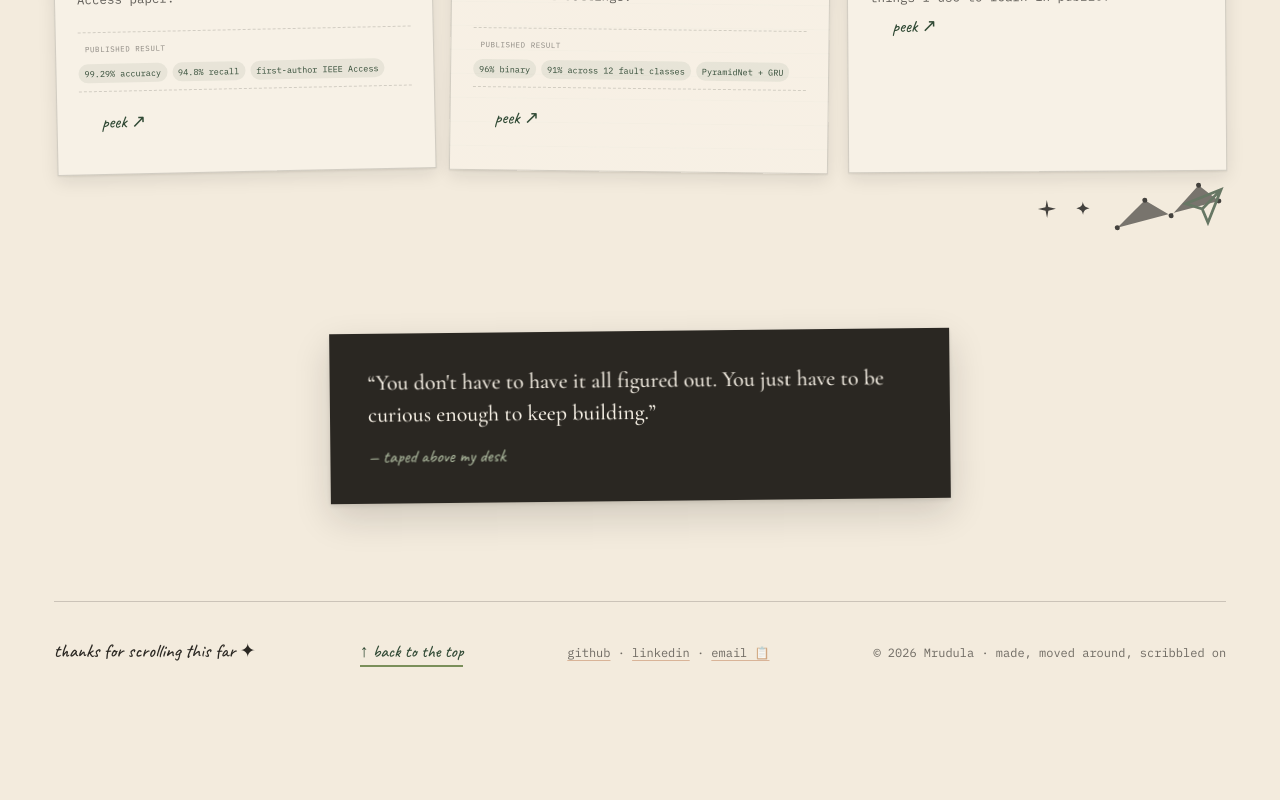
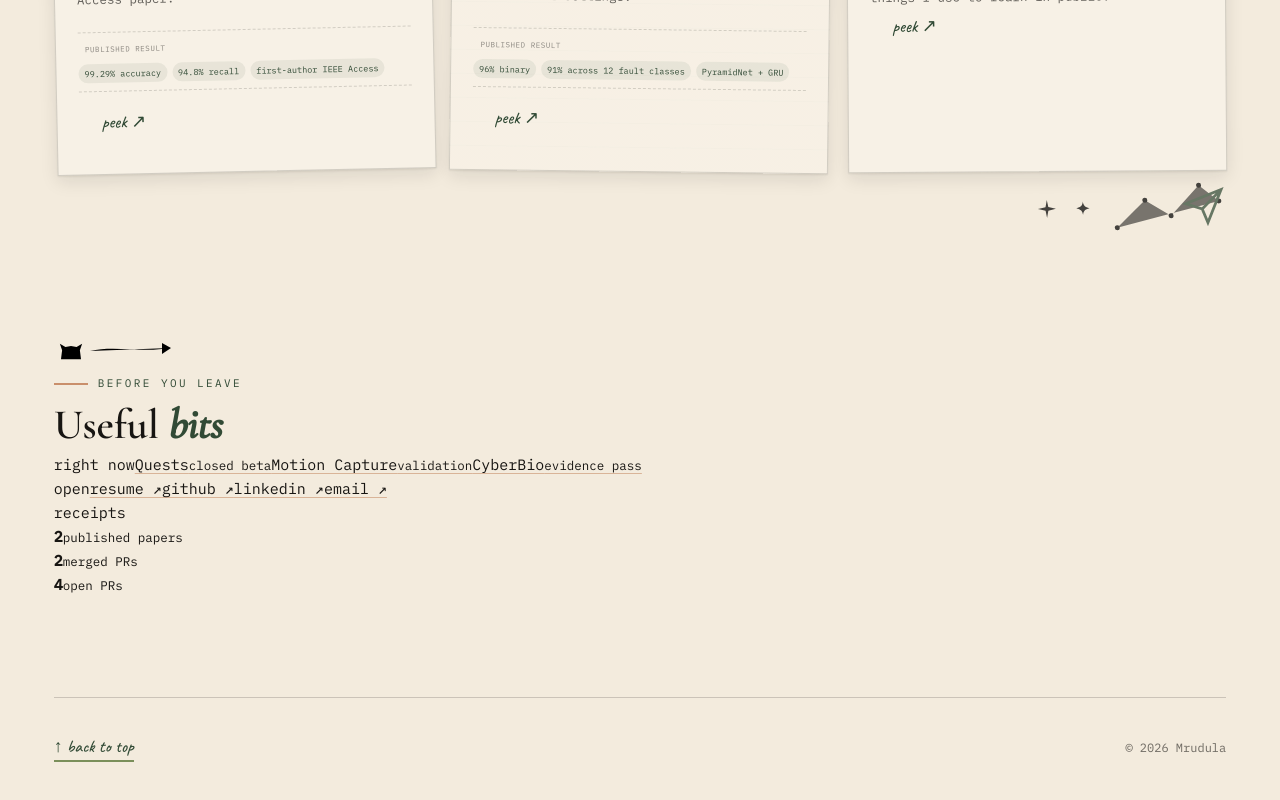
Before and after one commit to Mrudula-itsjuzme/portfolio-site, a React (Vite) app: page / in a window 1280 px wide. Shown: the part 10086-10886 px from the top of the page. Built offline with nearby package versions, Linux system fonts and the light colour scheme.

Commit message:
ui: replace empty quote footer with useful closing desk

```diff
--- a/src/components/lab/LabPage.jsx
+++ b/src/components/lab/LabPage.jsx
@@ -15,7 +15,6 @@ import {
   heroSticky,
   sideRepos,
   projectConstellation,
-  quote,
 } from "../../data/lab";
 import { useCoarsePointer, usePrefersReducedMotion } from "./StickyNote";
 import LabHeader from "./LabHeader";
@@ -1148,16 +1147,49 @@ export default function LabPage() {
             </div>
           </section>
 
-          {/* ---------------- quote ---------------- */}
-          <div className="quote-card" data-magnetic>
-            {quote}
-            <span className="q-sign">— taped above my desk</span>
-          </div>
+          {/* ---------------- closing desk ---------------- */}
+          <section className="closing-desk lab-section section-has-doodles" aria-label="quick links and current work">
+            <div className="closing-desk-doodles" aria-hidden="true">
+              <CatDoodle size={34} />
+              <ArrowDoodle />
+            </div>
+
+            <div className="closing-desk-head">
+              <span className="lab-kicker">before you leave</span>
+              <h2 className="lab-h2">Useful <span className="accent">bits</span></h2>
+            </div>
+
+            <div className="closing-desk-grid">
+              <div className="closing-card closing-now">
+                <span className="closing-label">right now</span>
+                {currentWorks.slice(0, 3).map((item) => (
+                  <a href={item.href} target="_blank" rel="noreferrer" key={item.id} className="closing-row">
+                    <span>{item.name}</span>
+                    <small>{item.status}</small>
+                  </a>
+                ))}
+              </div>
+
+              <div className="closing-card closing-links">
+                <span className="closing-label">open</span>
+                <a href="resume.pdf" target="_blank" rel="noreferrer">resume ↗</a>
+                <a href={identity.links.github} target="_blank" rel="noreferrer">github ↗</a>
+                <a href={identity.links.linkedin} target="_blank" rel="noreferrer">linkedin ↗</a>
+                <a href={identity.links.email} onClick={handleCopyEmail}>email ↗</a>
+              </div>
+
+              <div className="closing-card closing-proof">
+                <span className="closing-label">receipts</span>
+                <div><strong>{researchPapers.filter((p) => p.tag === "published").length}</strong><small>published papers</small></div>
+                <div><strong>{contributions.filter((p) => p.status === "merged").length}</strong><small>merged PRs</small></div>
+                <div><strong>{contributions.filter((p) => p.status === "open").length}</strong><small>open PRs</small></div>
+              </div>
+            </div>
+          </section>
         </main>
 
         {/* ---------------- footer ---------------- */}
-        <footer className="lab-footer">
-          <span className="foot-hand">thanks for scrolling this far ✦</span>
+        <footer className="lab-footer lab-footer-tight">
           <a
             className="to-top"
             href="#top"
@@ -1167,22 +1199,9 @@ export default function LabPage() {
               window.scrollTo({ top: 0, behavior: reduced ? "auto" : "smooth" });
             }}
           >
-            ↑ back to the top
+            ↑ back to top
           </a>
-          <span>
-            <a href={identity.links.github} target="_blank" rel="noreferrer" onClick={() => playClickSound(soundEnabled)}>
-              github
-            </a>{" "}
-            ·{" "}
-            <a href={identity.links.linkedin} target="_blank" rel="noreferrer" onClick={() => playClickSound(soundEnabled)}>
-              linkedin
-            </a>{" "}
-            ·{" "}
-            <a href={identity.links.email} onClick={handleCopyEmail} title="Click to copy email">
-              email 📋
-            </a>
-          </span>
-          <span>© {new Date().getFullYear()} Mrudula · made, moved around, scribbled on</span>
+          <span>© {new Date().getFullYear()} Mrudula</span>
         </footer>
       </div>{/* end .lab */}
 
```
